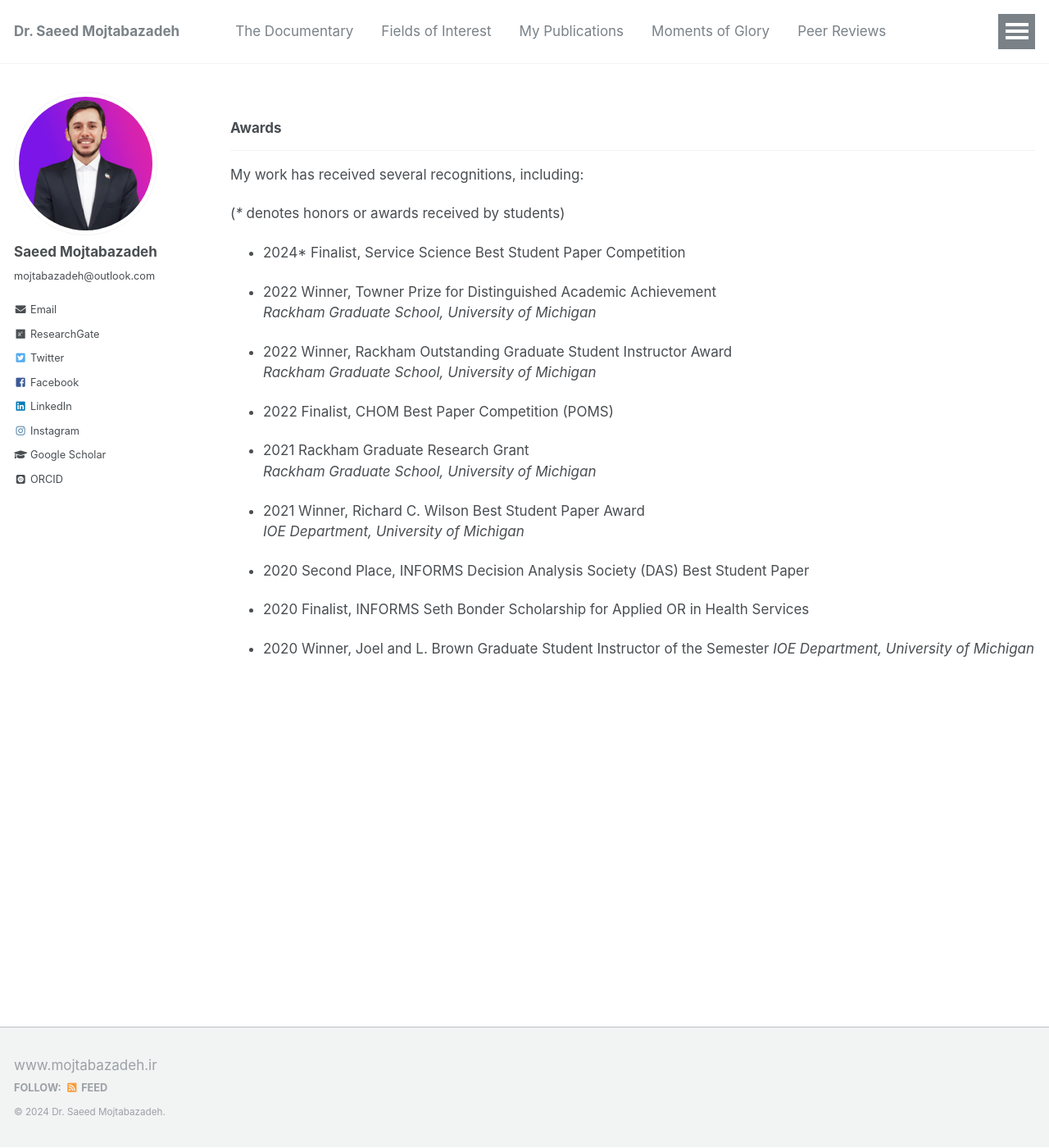
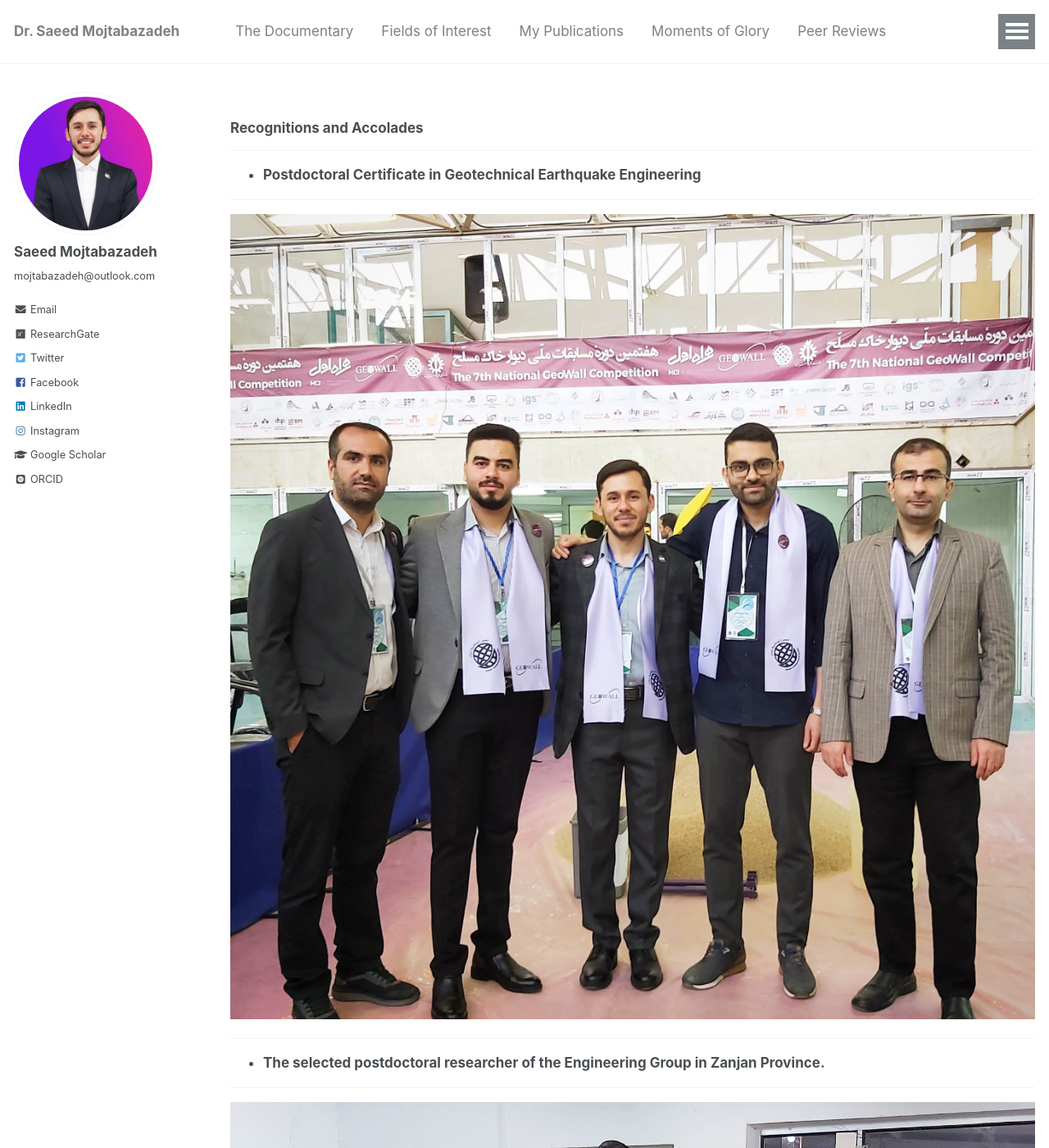
Before and after one commit to mojtabazadeh/mojtabazadeh.github.io, a Jekyll site: the page built from _pages/certificates.md, in a window 1280 px wide and 1400 px high. Shown: the whole window at 82% size. Built offline with Jekyll 4.4.1, drawn with Linux system fonts in a browser that asks for light colours; some web fonts are replaced.

Commit message:
Update certificates.md

```diff
--- a/_pages/certificates.md
+++ b/_pages/certificates.md
@@ -1,36 +1,26 @@
 ---
 layout: archive
 title: ""
-permalink: /awards/
+permalink: /certificates/
 author_profile: true
 ---
 
-### Awards
+### **Recognitions and Accolades**
 ___
 
-My work has received several recognitions, including:
 
-(*\** denotes honors or awards received by students)
+* **Postdoctoral Certificate in Geotechnical Earthquake Engineering**
 
-- 2024\* Finalist, Service Science Best Student Paper Competition
+___
 
-- 2022 Winner, Towner Prize for Distinguished Academic Achievement
-  *Rackham Graduate School, University of Michigan*
+  ![Saeed Mojtabazadeh](https://github.com/mojtabazadeh/mojtabazadeh.github.io/blob/main/images/IMG1.jpg?raw=true)
 
-- 2022 Winner, Rackham Outstanding Graduate Student Instructor Award
-  *Rackham Graduate School, University of Michigan*
+___
 
-- 2022 Finalist, CHOM Best Paper Competition (POMS)
+* **The selected postdoctoral researcher of the Engineering Group in Zanjan Province.**
 
-- 2021 Rackham Graduate Research Grant
-  *Rackham Graduate School, University of Michigan*
+___
 
-- 2021 Winner, Richard C. Wilson Best Student Paper Award
-  *IOE Department, University of Michigan*
+ ![Saeed Mojtabazadeh](https://github.com/mojtabazadeh/mojtabazadeh.github.io/blob/main/images/IMG5.jpg?raw=true)
 
-- 2020 Second Place, INFORMS Decision Analysis Society (DAS) Best Student Paper
-
-- 2020 Finalist, INFORMS Seth Bonder Scholarship for Applied OR in Health Services
-
-- 2020 Winner, Joel and L. Brown Graduate Student Instructor of the Semester
-  *IOE Department, University of Michigan*
+___
```
